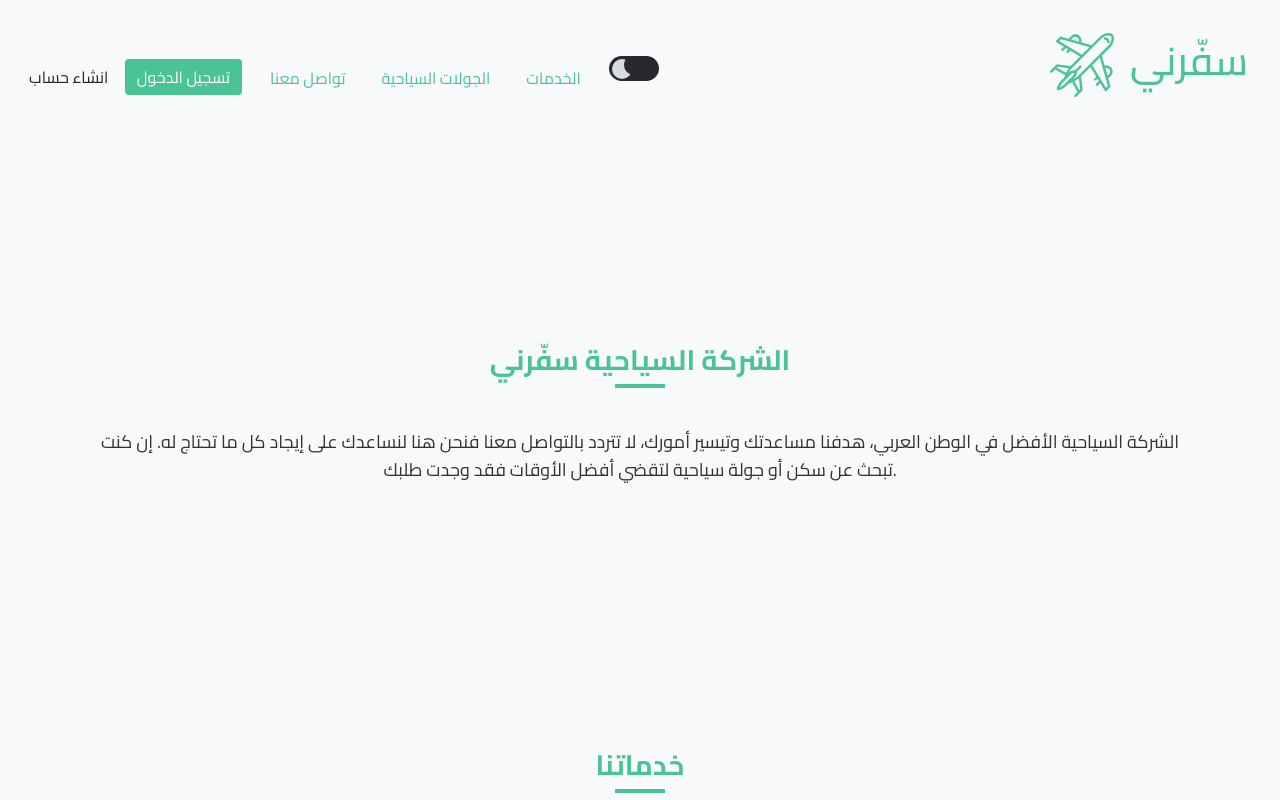
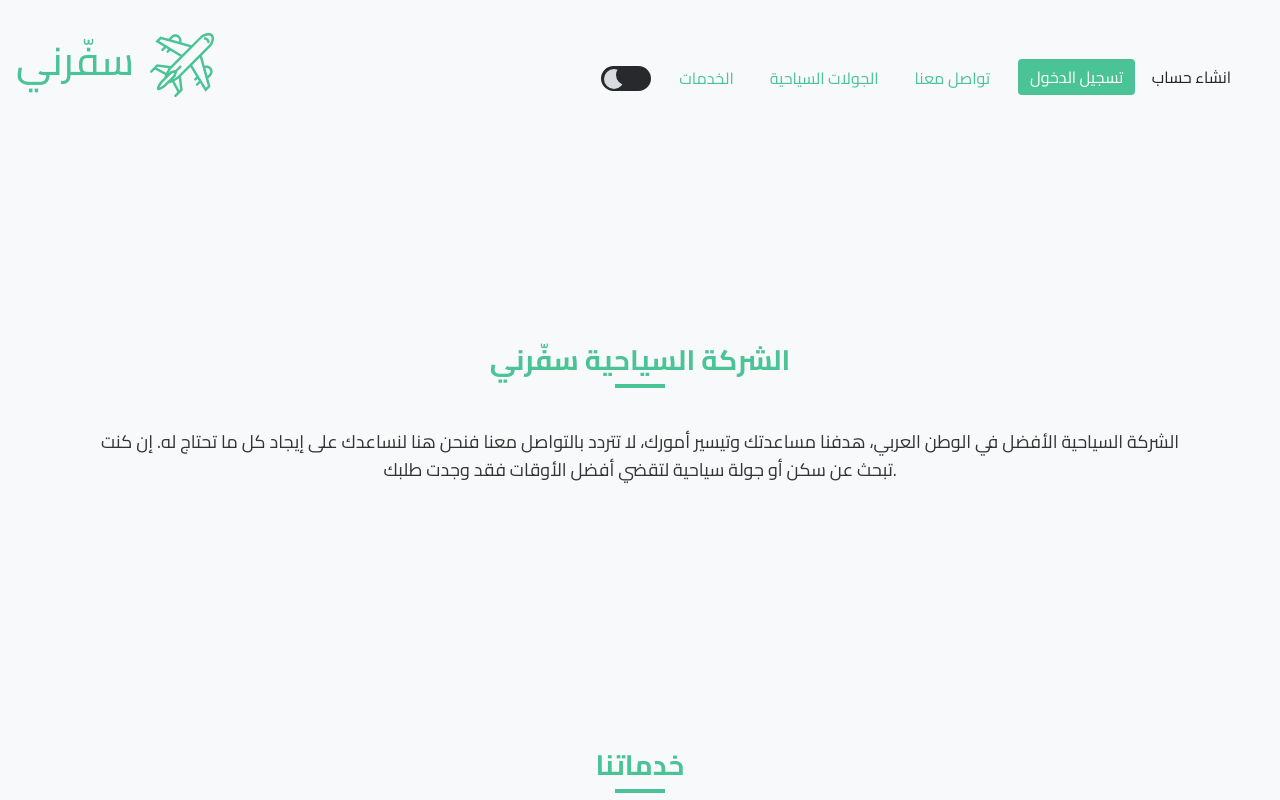
Before and after one commit to amen-ramadan/saffrny, a website built with webpack: page src/index.html in a window 1280 px wide. Shown: the top 800 px of the page. Built offline with nearby package versions, Linux system fonts and the light colour scheme.

Commit message:
flex problem nav bar and respons

```diff
--- a/src/index.html
+++ b/src/index.html
@@ -7,24 +7,12 @@
   </head>
 
   <body>
-    <nav class="navbar navbar-expand-lg" dir="rtl">
-      <button
-        class="navbar-toggler icon-burger mr-3"
-        type="button"
-        data-toggle="collapse"
-        data-target="#navbarSupportedContent"
-        aria-controls="navbarSupportedContent"
-        aria-expanded="false"
-        aria-label="Toggle navigation"
-      >
-        <span class="navbar-toggler-icon"></span>
-        <span class="navbar-toggler-icon"></span>
-        <span class="navbar-toggler-icon"></span>
-      </button>
+    <nav class="navbar navbar-expand-lg">
+
       <div
         class="d-flex align-items-center justify-content-between navbar-brand"
       >
-        <h1 class="ml-3 mb-4 main-title">سفّرني</h1>
+        <h1 class="mr-3 mb-4 main-title">سفّرني</h1>
         <a href="#">
           <svg
             xmlns="http://www.w3.org/2000/svg"
@@ -44,9 +32,24 @@
         </a>
       </div>
 
+      <button
+        class="navbar-toggler icon-burger mr-3"
+        type="button"
+        data-toggle="collapse"
+        data-target="#navbarSupportedContent"
+        aria-controls="navbarSupportedContent"
+        aria-expanded="false"
+        aria-label="Toggle navigation"
+      >
+        <span class="navbar-toggler-icon"></span>
+        <span class="navbar-toggler-icon"></span>
+        <span class="navbar-toggler-icon"></span>
+      </button>
+
       <div class="collapse navbar-collapse" id="navbarSupportedContent">
-        <ul class="navbar-nav mr-auto">
-          <li class="nav-item toggle-switch form-check form-switch">
+        <ul class="navbar-nav ml-auto">
+          <li class="nav-item">
+            <div class=" toggle-switch form-check form-switch">
             <label class="switch-label">
               <input
                 type="checkbox"
@@ -55,6 +58,7 @@
               />
               <span class="slider"></span>
             </label>
+          </div>
           </li>
           <li class="nav-item">
             <a class="nav-link" href="#services">الخدمات</a>
--- a/src/scss/buttonDarkMode.scss
+++ b/src/scss/buttonDarkMode.scss
@@ -16,6 +16,7 @@
 
 .toggle-switch {
   margin: 8px 20px;
+  text-align: left;
   position: relative;
   width: 50px;
   height: 25px;
@@ -25,7 +26,7 @@
   --link-hover: rgb(24, 94, 82);
 
   @include breakpoint(medium) {
-    margin-left: -30px;
+    margin-left: auto;
   }
 }
 
--- a/src/scss/style.scss
+++ b/src/scss/style.scss
@@ -195,7 +195,7 @@ p {
 }
 
 .card-title {
-  font-size: 24px;
+  font-size: 20px;
   font-weight: bold;
 }
 
```
Also changed, not shown: build/css/style.css, build/hot/hot-update.js, build/index.html, 1 other file.
